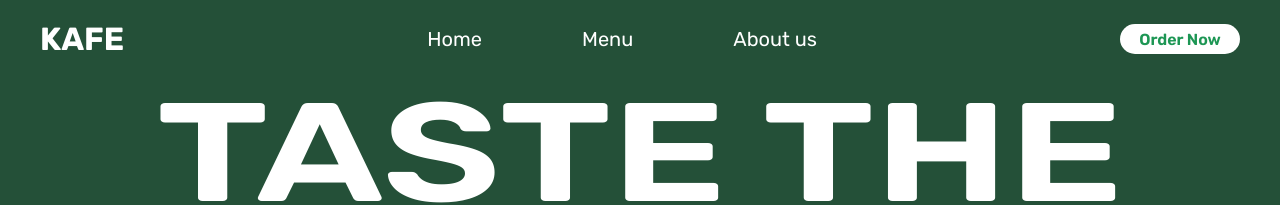
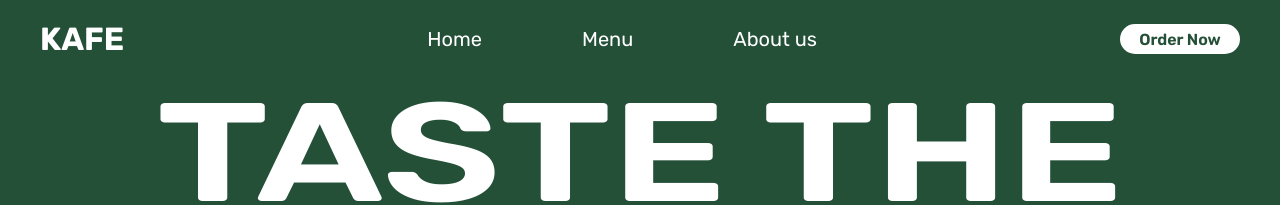
Before and after one commit to AsadKhan-11/Coffee-shop, a React (Vite) app: page / in a window 1280 px wide. Shown: the top 205 px of the page. Built offline with nearby package versions, Linux system fonts and the light colour scheme.

Commit message:
Adding animations

```diff
--- a/src/Components/Banner/Banner.css
+++ b/src/Components/Banner/Banner.css
@@ -7,6 +7,7 @@
 .home-img {
   height: 650px;
   object-fit: cover;
+  animation: glass 3s ease-out forwards;
 }
 
 .home-img-container {
@@ -86,3 +87,12 @@
   top: 65%;
   left: 10%;
 }
+
+@keyframes glass {
+  0% {
+    opacity: 0;
+  }
+  100% {
+    opacity: 1;
+  }
+}
--- a/src/Components/Home/Home.css
+++ b/src/Components/Home/Home.css
@@ -4,6 +4,7 @@
   background-color: rgb(36, 80, 56);
   overflow: hidden;
   z-index: 20;
+  animation: glass 2s ease-out;
 }
 .home-header {
   font-size: 140px;
@@ -11,8 +12,8 @@
 
   text-align: center;
   margin: 70px 0 0;
-  transform: scaleX(1.3);
   font-weight: 600;
+  animation: header-anim 2s ease-out forwards;
 }
 .home-txt {
   position: absolute;
@@ -24,3 +25,15 @@
   color: white;
   font-weight: 300;
 }
+
+@keyframes header-anim {
+  0% {
+    transform: translateY(-100%);
+    opacity: 0;
+  }
+  100% {
+    transform: translateY(0);
+    opacity: 1;
+    transform: scaleX(1.3);
+  }
+}
--- a/src/Components/Nav/Nav.css
+++ b/src/Components/Nav/Nav.css
@@ -7,6 +7,7 @@
   top: 0;
   z-index: 25;
   width: 100vw;
+  animation: glass 2s ease-out;
 }
 
 .nav-header {
@@ -28,11 +29,12 @@
 .navbar.scrolled {
   background-color: rgb(36, 80, 56);
   transition: all 1s;
+  opacity: 0.8;
 }
 
 .nav-btn {
   background-color: white;
-  color: rgb(29, 150, 84);
+  color: rgb(36, 80, 56);
   border-radius: 15px;
   font-weight: 600;
   height: 30px;
@@ -42,3 +44,10 @@
   align-items: center;
   font-size: 16px;
 }
+@keyframes glass {
+  0% {
+    opacity: 0;
+  }
+  100% {
+  }
+}
```
